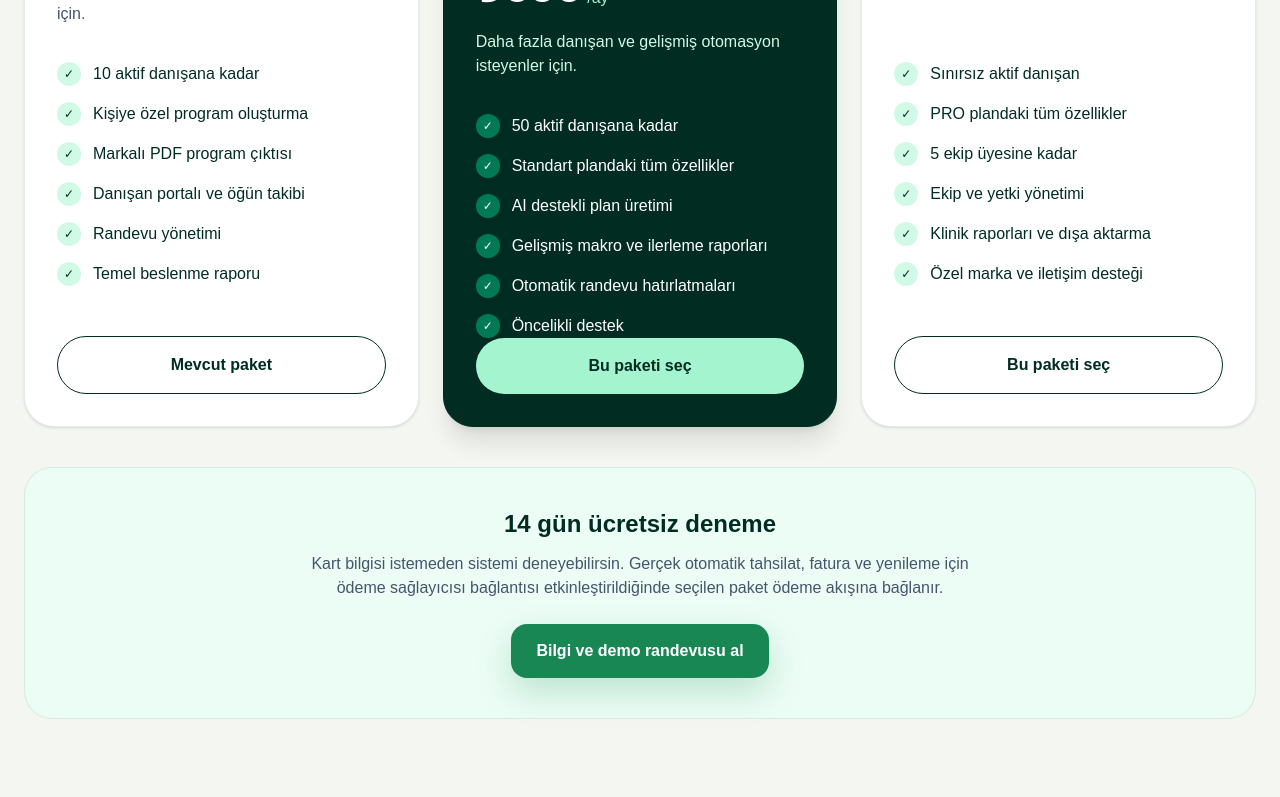
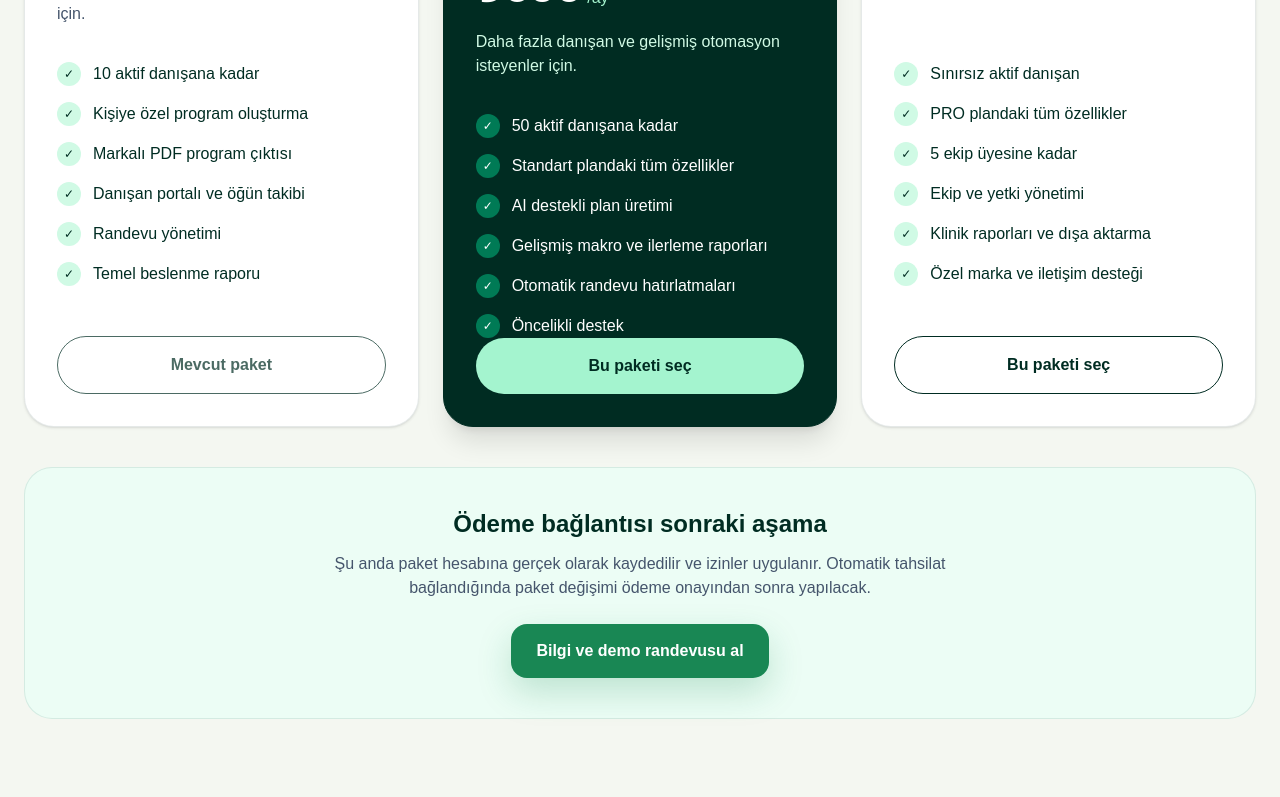
Before and after one commit to ciowastaken/cihad-coban-nutrition, a Next.js app: page /pricing in a window 1280 px wide. Shown: the part 619-1416 px from the top of the page. Built offline with nearby package versions, Linux system fonts and the light colour scheme; no server answers.

Commit message:
feat: persist and enforce membership selection

```diff
--- a/src/app/pricing/page.tsx
+++ b/src/app/pricing/page.tsx
@@ -7,72 +7,41 @@ import { SiteHeader } from "@/components/layout/SiteHeader";
 
 type Tier = "standard" | "pro" | "clinic";
 
-const plans: Array<{
-  id: Tier;
-  name: string;
-  price: number;
-  description: string;
-  popular?: boolean;
-  features: string[];
-}> = [
-  {
-    id: "standard",
-    name: "Standart",
-    price: 349,
-    description: "Bireysel kullanım ve yeni başlayan uzmanlar için.",
-    features: [
-      "10 aktif danışana kadar",
-      "Kişiye özel program oluşturma",
-      "Markalı PDF program çıktısı",
-      "Danışan portalı ve öğün takibi",
-      "Randevu yönetimi",
-      "Temel beslenme raporu",
-    ],
-  },
-  {
-    id: "pro",
-    name: "PRO",
-    price: 699,
-    description: "Daha fazla danışan ve gelişmiş otomasyon isteyenler için.",
-    popular: true,
-    features: [
-      "50 aktif danışana kadar",
-      "Standart plandaki tüm özellikler",
-      "AI destekli plan üretimi",
-      "Gelişmiş makro ve ilerleme raporları",
-      "Otomatik randevu hatırlatmaları",
-      "Öncelikli destek",
-    ],
-  },
-  {
-    id: "clinic",
-    name: "Klinik",
-    price: 1299,
-    description: "Ekip halinde çalışan klinik ve merkezler için.",
-    features: [
-      "Sınırsız aktif danışan",
-      "PRO plandaki tüm özellikler",
-      "5 ekip üyesine kadar",
-      "Ekip ve yetki yönetimi",
-      "Klinik raporları ve dışa aktarma",
-      "Özel marka ve iletişim desteği",
-    ],
-  },
+const plans: Array<{ id: Tier; name: string; price: number; description: string; popular?: boolean; features: string[] }> = [
+  { id: "standard", name: "Standart", price: 349, description: "Bireysel kullanım ve yeni başlayan uzmanlar için.", features: ["10 aktif danışana kadar", "Kişiye özel program oluşturma", "Markalı PDF program çıktısı", "Danışan portalı ve öğün takibi", "Randevu yönetimi", "Temel beslenme raporu"] },
+  { id: "pro", name: "PRO", price: 699, description: "Daha fazla danışan ve gelişmiş otomasyon isteyenler için.", popular: true, features: ["50 aktif danışana kadar", "Standart plandaki tüm özellikler", "AI destekli plan üretimi", "Gelişmiş makro ve ilerleme raporları", "Otomatik randevu hatırlatmaları", "Öncelikli destek"] },
+  { id: "clinic", name: "Klinik", price: 1299, description: "Ekip halinde çalışan klinik ve merkezler için.", features: ["Sınırsız aktif danışan", "PRO plandaki tüm özellikler", "5 ekip üyesine kadar", "Ekip ve yetki yönetimi", "Klinik raporları ve dışa aktarma", "Özel marka ve iletişim desteği"] },
 ];
 
 export default function PricingPage() {
   const [selected, setSelected] = useState<Tier>("standard");
   const [message, setMessage] = useState("");
+  const [saving, setSaving] = useState<Tier | null>(null);
 
   useEffect(() => {
-    const current = window.localStorage.getItem("nutrition-membership") as Tier | null;
-    if (current && plans.some((plan) => plan.id === current)) setSelected(current);
+    fetch("/api/membership", { cache: "no-store", credentials: "include" })
+      .then((response) => response.ok ? response.json() : { tier: "standard" })
+      .then((data: { tier?: Tier }) => setSelected(data.tier || "standard"));
   }, []);
 
-  function choosePlan(tier: Tier) {
-    window.localStorage.setItem("nutrition-membership", tier);
+  async function choosePlan(tier: Tier) {
+    setSaving(tier);
+    setMessage("");
+    const response = await fetch("/api/membership", {
+      method: "PATCH",
+      headers: { "Content-Type": "application/json" },
+      credentials: "include",
+      body: JSON.stringify({ tier }),
+    });
+    const data = await response.json().catch(() => ({}));
+    setSaving(null);
+    if (!response.ok) {
+      setMessage(data.error || "Üyelik paketi güncellenemedi.");
+      return;
+    }
     setSelected(tier);
-    setMessage(`${plans.find((plan) => plan.id === tier)?.name} üyeliği hesabın için seçildi.`);
+    setMessage(`${plans.find((plan) => plan.id === tier)?.name} üyeliği hesabına tanımlandı.`);
+    window.dispatchEvent(new Event("membership-changed"));
   }
 
   return (
@@ -82,7 +51,7 @@ export default function PricingPage() {
         <section className="mx-auto max-w-3xl text-center">
           <p className="eyebrow justify-center"><span /> Üyelik paketleri</p>
           <h1 className="mt-5 text-4xl font-semibold tracking-tight text-emerald-950 lg:text-6xl">İhtiyacın kadar güçlü, büyüdükçe esnek.</h1>
-          <p className="mx-auto mt-5 max-w-2xl text-lg leading-8 text-slate-600">Tüm paketlerde güvenli kullanıcı hesabı, randevu sistemi ve kişisel beslenme altyapısı bulunur. İstediğin zaman paketini değiştirebilirsin.</p>
+          <p className="mx-auto mt-5 max-w-2xl text-lg leading-8 text-slate-600">Paket izinleri sunucuda hesabına kaydedilir. Standart kullanıcı PRO veya Klinik özelliklerini kullanamaz.</p>
         </section>
 
         {message && <div className="mx-auto mt-8 max-w-2xl rounded-2xl border border-emerald-200 bg-emerald-50 p-4 text-center font-semibold text-emerald-900">{message}</div>}
@@ -96,18 +65,16 @@ export default function PricingPage() {
                 <p className={`text-sm font-bold uppercase tracking-[.18em] ${plan.popular ? "text-emerald-200" : "text-slate-500"}`}>{plan.name}</p>
                 <div className="mt-5 flex items-end gap-1"><b className="text-5xl">₺{plan.price}</b><span className={plan.popular ? "text-emerald-200" : "text-slate-500"}>/ay</span></div>
                 <p className={`mt-5 min-h-14 leading-6 ${plan.popular ? "text-emerald-100" : "text-slate-600"}`}>{plan.description}</p>
-                <ul className="mt-7 space-y-4">
-                  {plan.features.map((feature) => <li key={feature} className="flex gap-3"><span className={`flex size-6 shrink-0 items-center justify-center rounded-full text-xs ${plan.popular ? "bg-emerald-700" : "bg-emerald-100"}`}>✓</span><span>{feature}</span></li>)}
-                </ul>
-                <button type="button" onClick={() => choosePlan(plan.id)} className={`mt-auto rounded-full px-5 py-4 font-bold transition ${plan.popular ? "bg-emerald-200 text-emerald-950 hover:bg-white" : "border border-emerald-950 hover:bg-emerald-950 hover:text-white"}`}>{active ? "Mevcut paket" : "Bu paketi seç"}</button>
+                <ul className="mt-7 space-y-4">{plan.features.map((feature) => <li key={feature} className="flex gap-3"><span className={`flex size-6 shrink-0 items-center justify-center rounded-full text-xs ${plan.popular ? "bg-emerald-700" : "bg-emerald-100"}`}>✓</span><span>{feature}</span></li>)}</ul>
+                <button type="button" disabled={active || saving !== null} onClick={() => choosePlan(plan.id)} className={`mt-auto rounded-full px-5 py-4 font-bold transition disabled:cursor-not-allowed disabled:opacity-70 ${plan.popular ? "bg-emerald-200 text-emerald-950 hover:bg-white" : "border border-emerald-950 hover:bg-emerald-950 hover:text-white"}`}>{saving === plan.id ? "Kaydediliyor…" : active ? "Mevcut paket" : "Bu paketi seç"}</button>
               </article>
             );
           })}
         </section>
 
         <section className="mt-10 rounded-[28px] border border-emerald-900/10 bg-emerald-50 p-7 text-center lg:p-10">
-          <h2 className="text-2xl font-bold text-emerald-950">14 gün ücretsiz deneme</h2>
-          <p className="mx-auto mt-3 max-w-2xl text-slate-600">Kart bilgisi istemeden sistemi deneyebilirsin. Gerçek otomatik tahsilat, fatura ve yenileme için ödeme sağlayıcısı bağlantısı etkinleştirildiğinde seçilen paket ödeme akışına bağlanır.</p>
+          <h2 className="text-2xl font-bold text-emerald-950">Ödeme bağlantısı sonraki aşama</h2>
+          <p className="mx-auto mt-3 max-w-2xl text-slate-600">Şu anda paket hesabına gerçek olarak kaydedilir ve izinler uygulanır. Otomatik tahsilat bağlandığında paket değişimi ödeme onayından sonra yapılacak.</p>
           <Link href="/appointment" className="button button-primary mt-6">Bilgi ve demo randevusu al</Link>
         </section>
       </main>
```
